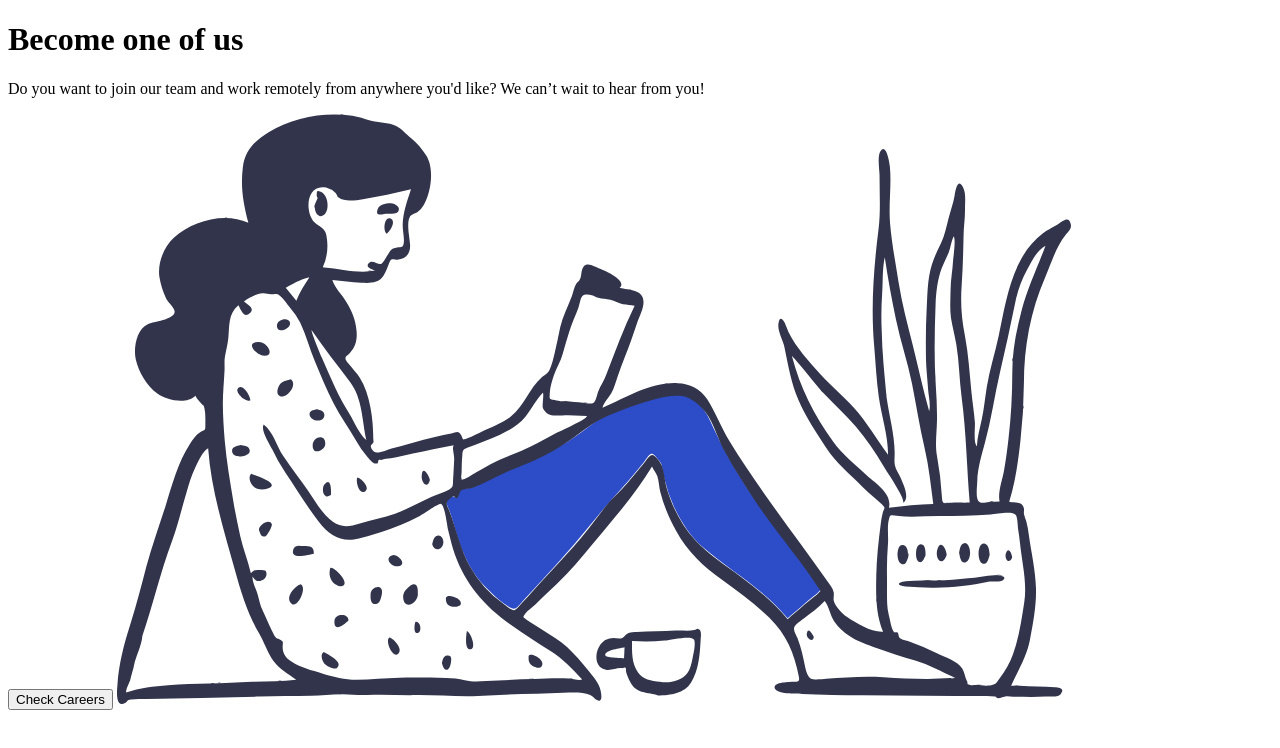
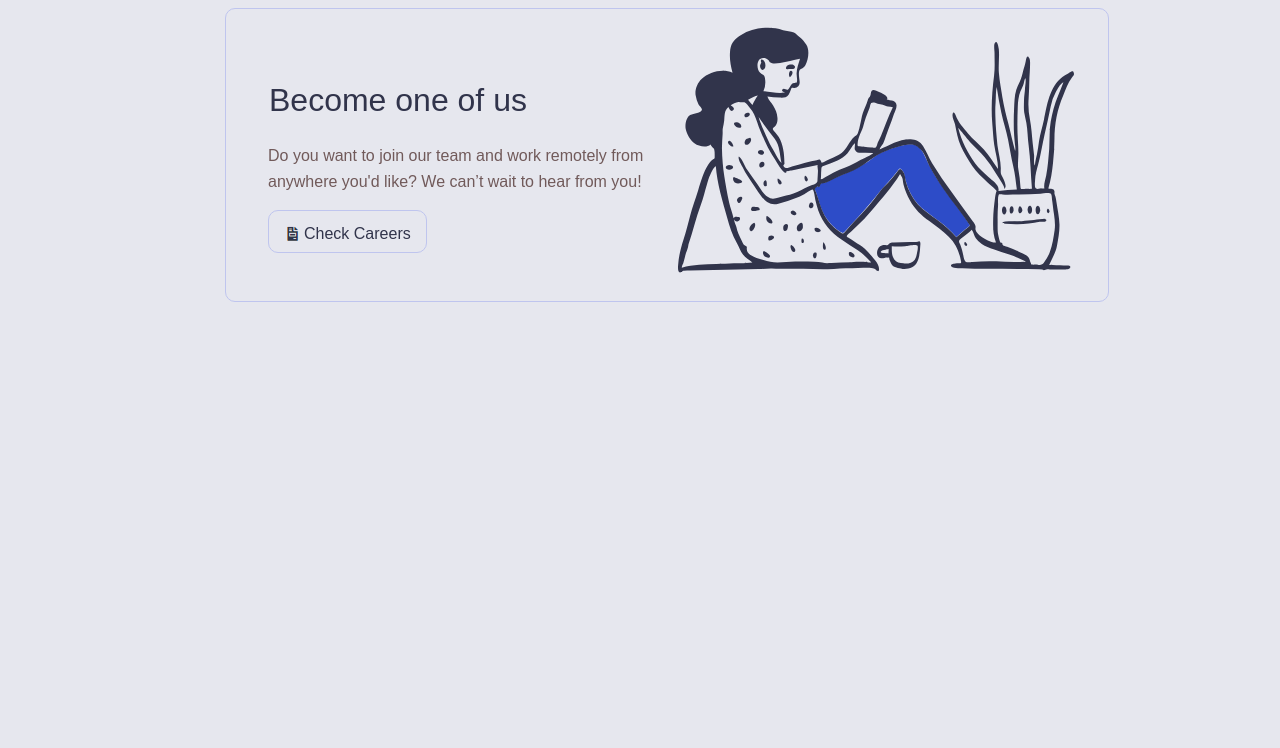
Before and after one commit to rutabaimran012/neumorphism, a plain HTML site: page index.html in a window 1280 px wide. Drawn offline with Linux system fonts and the light colour scheme.

Commit message:
css updated

```diff
--- a/assets/style.css
+++ b/assets/style.css
@@ -0,0 +1,50 @@
+body{
+    padding: 4px 24px;
+    font-family: "Nunito Sans",sans-serif;
+    border: 1px solid #bfc5ee;
+    background: #E6E7EE;
+    border-radius: 10px;
+    width: 834px;
+    height: 284px;
+    margin-left: 225px;
+}
+.reading-girl{
+    width: 396px;
+    height: 254px;
+    padding: 10px;
+}
+.heading-one{
+    line-height: 1.3;
+    color: #31344b;
+    font-weight: 400;
+    font-size: 2rem;
+    width: 245%;
+    margin-left: 19px;
+    margin-top: 67px;
+}
+.paragraph-one{
+    font-size: 16px;
+    font-weight: 300;
+    line-height: 1.6;
+    width: 100%;
+    color:#715a5a;
+    margin-left: 18px;
+}
+.button-one{
+    color: #31344b;
+    background-color: #e6e7ee;
+    font-size: 16px;
+    font-weight: 400;
+    border: 1px solid #bfc5ee;
+    padding: 9px 15px;
+    cursor: pointer;
+    border-radius: 10px;
+    margin-left: 18px;
+}
+.neumorphism{
+    display: flex;
+    justify-content: center;
+}
+.span{
+    margin-bottom: -11px;
+}
--- a/index.html
+++ b/index.html
@@ -1,16 +1,29 @@
 <!DOCTYPE html>
 <html lang="en">
+
 <head>
     <meta charset="UTF-8">
     <meta http-equiv="X-UA-Compatible" content="IE=edge">
     <meta name="viewport" content="width=device-width, initial-scale=1.0">
     <title>Neumorphism</title>
     <link rel="stylesheet" href="assets/style.css">
+    <link
+        href="=Nunito+Sans:ital,wght@0,200;0,300;0,400;0,800;0,900;1,400&family=Open+Sans:wght@300;400;447;500;600&family=Poppins:wght@100;200;300;400;500;600;700;800;900&display=swap"
+        rel="stylesheet">
 </head>
+
 <body>
-    <h1>Become one of us</h1>
-    <p>Do you want to join our team and work remotely from anywhere you'd like? We can’t wait to hear from you!</p>
-    <button>Check Careers</button>
-    <img src="images/illustration.svg">
+    <div class="neumorphism">
+        <div>
+            <h1 class="heading-one">Become one of us</h1>
+            <p class="paragraph-one">Do you want to join our team and work remotely from anywhere you'd like? We can’t
+                wait to hear from you!</p>
+            <button class="button-one"><img class="span" src="images/button span.png">Check Careers</button>
+        </div>
+        <div>
+            <img class="reading-girl" src="images/illustration.svg">
+        </div>
+    </div>
 </body>
+
 </html>
```
Also changed, not shown: images/button span.png (added).
